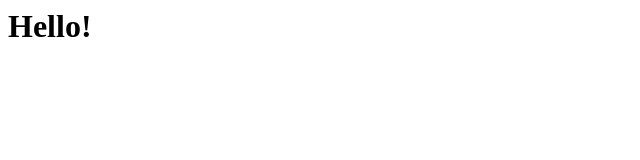
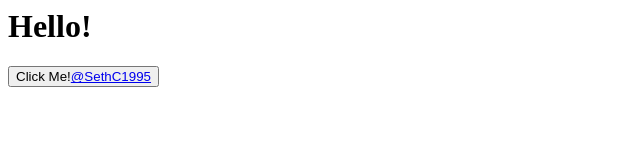
Before and after one commit to Nhexr/nhexr..github.io, a plain HTML site: page index.html in a window 1280 px wide. Shown: the whole page, without its empty margins (0-640 px from the left). Drawn offline with Linux system fonts and the light colour scheme.

Commit message:
Update index.html

```diff
--- a/index.html
+++ b/index.html
@@ -1 +1,2 @@
 <h1>Hello!</h1>
+<button type="button">Click Me!<a href="https://twitter.com/SethC1995">@SethC1995</a></button>
```
